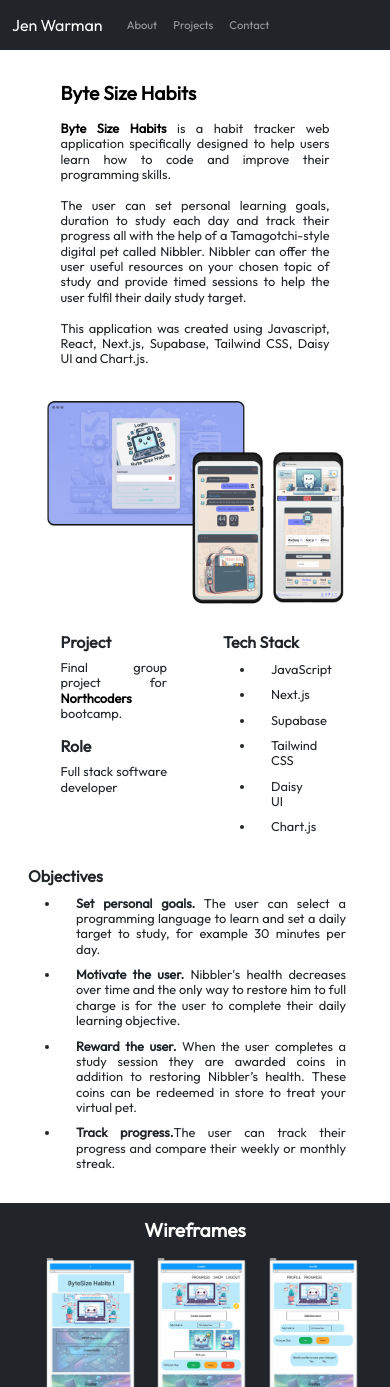
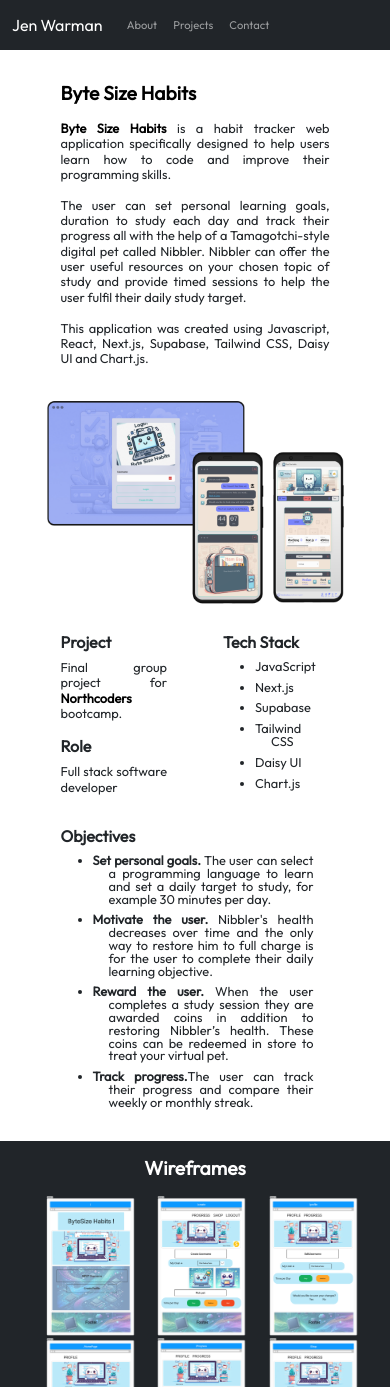
Before and after one commit to JenWarman/portfolio, a React (Vite) app: page /byte-size-habits in a window 390 px wide. Shown: the top 1387 px of the page. Built offline with nearby package versions, Linux system fonts and the light colour scheme.

Commit message:
link icons for projects

```diff
--- a/index.html
+++ b/index.html
@@ -2,7 +2,7 @@
 <html lang="en">
   <head>
     <meta charset="UTF-8" />
-    <link rel="icon" type="image/png" href="/web-designing.png" />
+    <!-- <link rel="icon" type="image/png" href="/web-designing.png" /> -->
     <link
         rel="stylesheet"
         href="https://cdn.jsdelivr.net/npm/bootstrap@5.3.2/dist/css/bootstrap.min.css"
--- a/src/components/ByteSizeHabits.jsx
+++ b/src/components/ByteSizeHabits.jsx
@@ -23,31 +23,29 @@ function ByteSizeHabits() {
             <h5 className="byte-size-intro">Final group project for <Link className='recent-projects-link' to='https://northcoders.com/project-phase/byte-size-habits'><strong>Northcoders</strong></Link> bootcamp.</h5>
             <h2 className="byte-size-sub-header">Role</h2>
             <h5 className="byte-size-intro">Full stack software developer</h5>
-
-
             </Col>
-            <Col xs={5} md={6}><h2 className="byte-size-sub-header">Tech Stack</h2>
+            <Col xs={5} md={5}><h2 className="byte-size-sub-header">Tech Stack</h2>
             <ul>
-              <li className="byte-size-list"><h5 className="byte-size-list">JavaScript</h5></li>
-              <li className="byte-size-list"><h5 className="byte-size-list">Next.js</h5></li>
-              <li className="byte-size-list"><h5 className="byte-size-list">Supabase</h5></li>
-              <li className="byte-size-list"><h5 className="byte-size-list">Tailwind CSS</h5></li>
-              <li className="byte-size-list"><h5 className="byte-size-list">Daisy UI</h5></li>
-              <li className="byte-size-list"><h5 className="byte-size-list">Chart.js</h5></li>
+              <li className="byte-size-list"><h5 className="byte-size-list"><span>JavaScript</span></h5></li>
+              <li className="byte-size-list"><h5 className="byte-size-list"><span>Next.js</span></h5></li>
+              <li className="byte-size-list"><h5 className="byte-size-list"><span>Supabase</span></h5></li>
+              <li className="byte-size-list"><h5 className="byte-size-list"><span>Tailwind CSS</span></h5></li>
+              <li className="byte-size-list"><h5 className="byte-size-list"><span>Daisy UI</span></h5></li>
+              <li className="byte-size-list"><h5 className="byte-size-list"><span>Chart.js</span></h5></li>
             </ul>
             </Col>
           </Row>
           <Row className='byte-size-row'>
-            <Col>
+            <Col xs={10} md={12}className="byte-size-objectives">
             <h2 className="byte-size-sub-header">Objectives</h2>
           <ul>
-              <li className="byte-size-list"><h5 className="byte-size-list"><strong>Set personal goals.</strong> The user can select a programming language to learn and set a daily target to study, for example 30 minutes per day. </h5></li>
-              <li className="byte-size-list"><h5 className="byte-size-list"><strong>Motivate the user.</strong> Nibbler's health decreases over time and the only way to restore him to full charge is for the user to complete their daily learning objective.
-              </h5></li>
-              <li className="byte-size-list"><h5 className="byte-size-list"><strong>Reward the user. </strong> When the user completes a study session they are awarded coins in addition to restoring Nibbler’s health. These coins can be redeemed in store to treat your virtual pet.
-              </h5></li>
-              <li className="byte-size-list"><h5 className="byte-size-list"><strong> Track progress.</strong>The user can track their progress and compare their weekly or monthly streak.
-              </h5></li>
+              <li className="byte-size-list"><h5 className="byte-size-list"><span><strong>Set personal goals.</strong> The user can select a programming language to learn and set a daily target to study, for example 30 minutes per day. </span></h5></li>
+              <li className="byte-size-list"><h5 className="byte-size-list"><span><strong>Motivate the user.</strong> Nibbler's health decreases over time and the only way to restore him to full charge is for the user to complete their daily learning objective.
+              </span></h5></li>
+              <li className="byte-size-list"><h5 className="byte-size-list"><span><strong>Reward the user. </strong> When the user completes a study session they are awarded coins in addition to restoring Nibbler’s health. These coins can be redeemed in store to treat your virtual pet.
+              </span></h5></li>
+              <li className="byte-size-list"><h5 className="byte-size-list"><span><strong> Track progress.</strong>The user can track their progress and compare their weekly or monthly streak.
+              </span></h5></li>
             </ul>
             </Col>
           </Row>
--- a/src/components/DeveloperProjects.jsx
+++ b/src/components/DeveloperProjects.jsx
@@ -1,4 +1,5 @@
 import { Col, Container, Row, Button, Image } from "react-bootstrap";
+import { Link } from "react-router-dom";
 
 function DeveloperProjects() {
     return (
@@ -28,6 +29,8 @@ function DeveloperProjects() {
           <h2 className='developer-projects-title'>Project Name</h2>
           <p className='developer-projects-text'>ipsum dolor sit amet, consectetur adipiscing elit. Duis auctor elit odio, nec dapibus orci malesuada a. Ut gravida, lorem eget mattis porta, ex enim condimentum erat, ac lacinia turpis nibh at ipsum.</p>
           <Button className='developer-button' variant="outline-dark">Project</Button>
+          <Link><Image className="developer-project-icon" src='../domain.png'/></Link>
+        <Link><Image className="developer-project-icon" src='../github.png'/></Link>
         </Col>
       </Row>
 
@@ -46,6 +49,8 @@ function DeveloperProjects() {
           <h2 className='developer-projects-title'>Project Name</h2>
           <p className='developer-projects-text'>ipsum dolor sit amet, consectetur adipiscing elit. Duis auctor elit odio, nec dapibus orci malesuada a. Ut gravida, lorem eget mattis porta, ex enim condimentum erat, ac lacinia turpis nibh at ipsum.</p>
           <Button className='developer-button' variant="outline-dark">Project</Button>
+          <Link><Image className="developer-project-icon" src='../domain.png'/></Link>
+        <Link><Image className="developer-project-icon" src='../github.png'/></Link>
         </Col>
       </Row>
       </Container>
--- a/src/components/RecentProjects.jsx
+++ b/src/components/RecentProjects.jsx
@@ -13,6 +13,8 @@ function RecentProjects() {
          <h2 className='recent-projects-title'><Link className='recent-projects-link' to='/projects'>Recent Projects</Link></h2>
           <p className='recent-projects-text'><Link className='recent-projects-link' to='/byte-size-habits'><strong>Byte Size Habits</strong></Link> is a modern web application designed to help users track their daily habits and personal goals, with a playful, Tamagotchi-style interface. Created using React, Next.js, and styled with TailwindCSS and DaisyUI, the app allows users to set goals, track progress, and interact with a cute, tech-themed character.</p>
           <Link to='/byte-size-habits'><Button className='recent-projects-button' variant="outline-dark">Project</Button></Link>
+          <Link to='https://byte-size-habits.vercel.app/'><Image className="developer-project-icon" src='../domain.png'/></Link>
+        <Link to='https://github.com/DannyGreenan/byte-size-habits'><Image className="developer-project-icon" src='../github.png'/></Link>
         </Col>
         <Col className='recent-project-image' xs={5} md={3}>
           <Image src="../ByteSizeHabitsMobileLogin.png" fluid/>
--- a/src/index.css
+++ b/src/index.css
@@ -175,6 +175,15 @@
   margin-left: 10%;
   margin-top: 1rem;
   background-color: #2C76FF;
+}
+.project-icon {
+  height: 2rem;
+  padding-left: 2rem;
+ }
+.developer-project-icon {
+  height: 2rem;
+  float: right;
+  padding-right: 2rem;
 }
 
 .developer-project-header {
@@ -429,6 +438,7 @@
    .project-button.btn.btn-outline-dark {
     font-size: 0.8rem;
    }
+
    .developer-project-header {
     font-size: 4rem;
     margin: 0 auto;
@@ -492,10 +502,18 @@
     margin-left: 1rem;
   }
   .byte-size-list {
+    line-height: 0.8rem;
     margin-left: 1rem;
     margin-right: 1rem;
     text-align: justify;
     font-size: 0.8rem;
+  }
+  span {
+    margin-left: -1rem;
+  }
+  .byte-size-objectives {
+    margin-left: 1rem;
+    margin-right: 1rem
   }
   #wireframe-header {
     font-size: 1.2rem;
```
Also changed, not shown: src/components/DesignProjects.jsx (+7 -0 lines), public/domain.png (added), public/github.png (added).
